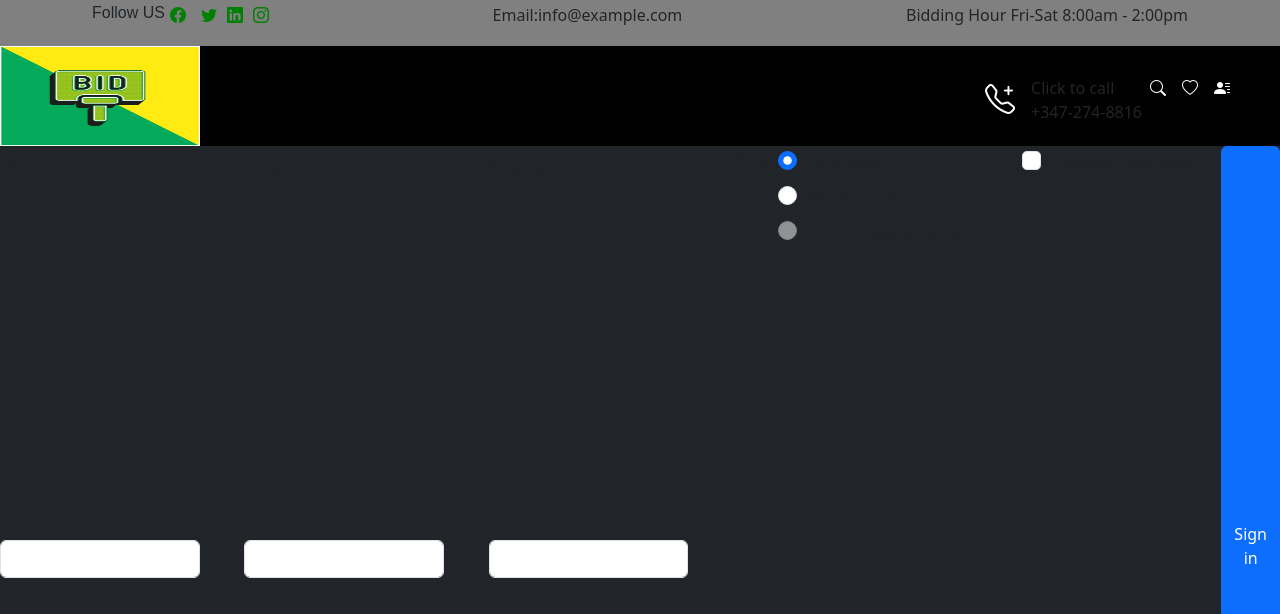
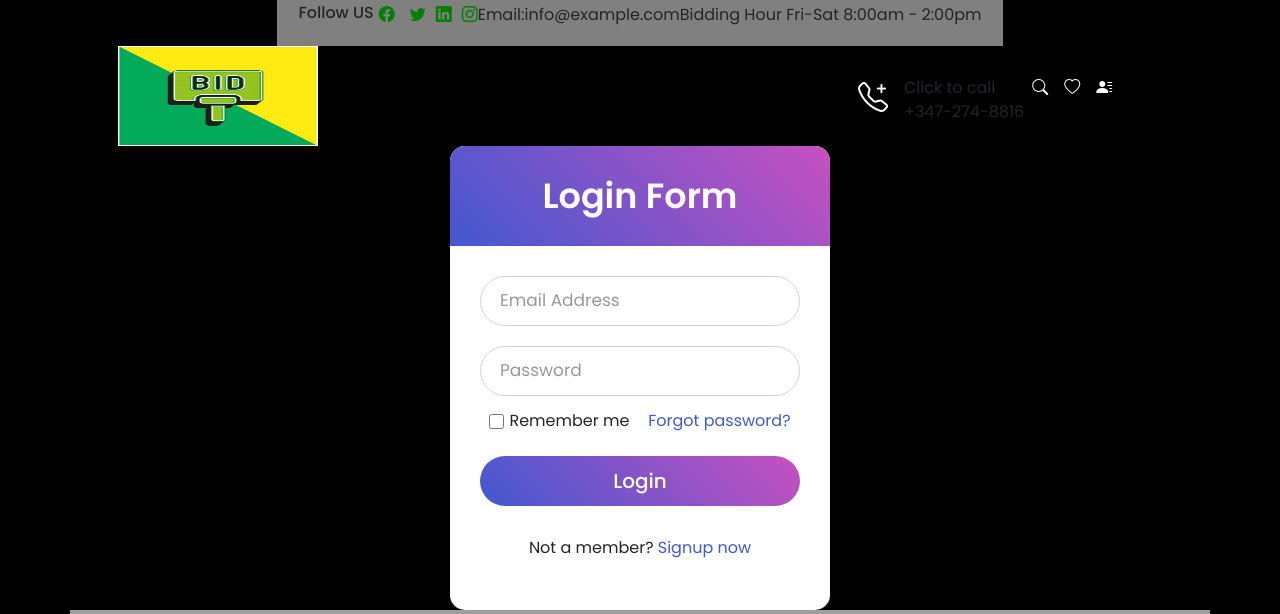
Before and after one commit to usmanali96/OAS---Copy, a Django app: page /register/ in a window 1280 px wide. Shown: the top 614 px of the page. Run offline with Django 5.2, Linux system fonts and the light colour scheme; grey boxes are pictures that could not be loaded.

Commit message:
adding sigun-up

```diff
--- /dev/null
+++ b/oas-env/oas/static/CSS/register.css
@@ -0,0 +1,134 @@
+
+@import url('https://fonts.googleapis.com/css?family=Poppins:400,500,600,700&display=swap');
+*{
+  margin: 0;
+  padding: 0;
+  box-sizing: border-box;
+  font-family: 'Poppins', sans-serif;
+}
+body{
+    display: grid;
+    height: 100%;
+    width: 100%;
+    place-items: center;
+    background-color: black;
+    line-height: 1.5;
+}
+  /* background: linear-gradient(-135deg, #c850c0, #4158d0); */
+::selection{
+  background: #4158d0;
+  color: #fff;
+}
+.wrapper{
+    display: grid;
+  width: 380px;
+  background: #fff;
+  border-radius: 15px;
+  box-shadow: 0px 15px 20px rgba(0,0,0,0.1);
+}
+.wrapper .title{
+  font-size: 35px;
+  font-weight: 600;
+  text-align: center;
+  line-height: 100px;
+  color: #fff;
+  user-select: none;
+  border-radius: 15px 15px 0 0;
+  background: linear-gradient(-135deg, #c850c0, #4158d0);
+}
+.wrapper form{
+  padding: 10px 30px 50px 30px;
+}
+.wrapper form .field{
+  height: 50px;
+  width: 100%;
+  margin-top: 20px;
+  position: relative;
+}
+.wrapper form .field input{
+  height: 100%;
+  width: 100%;
+  outline: none;
+  font-size: 17px;
+  padding-left: 20px;
+  border: 1px solid lightgrey;
+  border-radius: 25px;
+  transition: all 0.3s ease;
+}
+.wrapper form .field input:focus,
+form .field input:valid{
+  border-color: #4158d0;
+}
+.wrapper form .field label{
+  position: absolute;
+  top: 50%;
+  left: 20px;
+  color: #999999;
+  font-weight: 400;
+  font-size: 17px;
+  pointer-events: none;
+  transform: translateY(-50%);
+  transition: all 0.3s ease;
+}
+form .field input:focus ~ label,
+form .field input:valid ~ label{
+  top: 0%;
+  font-size: 16px;
+  color: #4158d0;
+  background: #fff;
+  transform: translateY(-50%);
+}
+form .content{
+  display: flex;
+  width: 100%;
+  height: 50px;
+  font-size: 16px;
+  align-items: center;
+  justify-content: space-around;
+}
+form .content .checkbox{
+  display: flex;
+  align-items: center;
+  justify-content: center;
+}
+form .content input{
+  width: 15px;
+  height: 15px;
+  background: red;
+}
+form .content label{
+  color: #262626;
+  user-select: none;
+  padding-left: 5px;
+}
+form .content .pass-link{
+  color: "";
+}
+form .field input[type="submit"]{
+  color: #fff;
+  border: none;
+  padding-left: 0;
+  margin-top: -10px;
+  font-size: 20px;
+  font-weight: 500;
+  cursor: pointer;
+  background: linear-gradient(-135deg, #c850c0, #4158d0);
+  transition: all 0.3s ease;
+}
+form .field input[type="submit"]:active{
+  transform: scale(0.95);
+}
+form .signup-link{
+  color: #262626;
+  margin-top: 20px;
+  text-align: center;
+}
+form .pass-link a,
+form .signup-link a{
+  color: #4158d0;
+  text-decoration: none;
+}
+form .pass-link a:hover,
+form .signup-link a:hover{
+  text-decoration: underline;
+}
--- a/oas-env/oas/static/JAVASCRIPT/theme.js
+++ b/oas-env/oas/static/JAVASCRIPT/theme.js
@@ -20,3 +20,23 @@ $('.owl-carousel-1').owlCarousel({
       }
     }
   })
+
+
+
+  var target_mili_sec = new Date("Oct 10, 2022 14:30:0").getTime();
+          function timer() {
+              var now_mili_sec = new Date().getTime();
+              var remaining_sec = Math.floor( (target_mili_sec - now_mili_sec) / 1000 );
+
+              var day = Math.floor(remaining_sec / (3600 * 24));
+              var hour = Math.floor((remaining_sec % (3600 * 24)) / 3600);
+              var min = Math.floor((remaining_sec % 3600) / 60);
+              var sec = Math.floor(remaining_sec % 60);
+
+              document.querySelector("#day").innerHTML = day;
+              document.querySelector("#hour").innerHTML = hour;
+              document.querySelector("#min").innerHTML = min;
+              document.querySelector("#sec").innerHTML = sec;
+          }
+
+          setInterval(timer, 1000); //1000 it means 1 sec
--- a/oas-env/oas/templates/about.html
+++ b/oas-env/oas/templates/about.html
@@ -110,8 +110,6 @@
 
 
 
-
-
     {% include 'footer.html' %}
   </body>
 </html>
--- a/oas-env/oas/templates/register.html
+++ b/oas-env/oas/templates/register.html
@@ -6,68 +6,42 @@
     <title>Sign-up</title>
     <meta charset="UTF-8">
     <meta name="viewport" content="width=device-width, initial-scale=1.0">
-    <link rel="stylesheet" href="{% static 'CSS/about.css' %}" />
+    <link rel="stylesheet" href="{% static 'CSS/register.css' %}" />
 </head>
 
-<form method="post" action="{% url 'register-user' %}">
+
+<div class="wrapper">
     {% csrf_token %}
-   <div class="d-flex bg-dark justify-content-center align-item-center"  style="height: 100vh;">
-    <div class="row mb-3">
-        <label for="username" class="col-sm-12 col-form-label">Username</label>
-        <div class="col-sm-10">
-          <input type="username" class="form-control" id="username" name="username">
-        </div>
-      </div>
+    <div class="title">
+       Login Form
+    </div>
+    <form method="post" action="{% url 'register-user' %}">
+       <div class="field">
+          <input type="text" required>
+          <label>Email Address</label>
+       </div>
+       <div class="field">
+          <input type="password" required>
+          <label>Password</label>
+       </div>
+       <div class="content">
+          <div class="checkbox">
+             <input type="checkbox" id="remember-me">
+             <label for="remember-me">Remember me</label>
+          </div>
+          <div class="pass-link">
+             <a href="#">Forgot password?</a>
+          </div>
+       </div>
+       <div class="field">
+          <input type="submit" value="Login">
+       </div>
+       <div class="signup-link">
+          Not a member? <a href="#">Signup now</a>
+       </div>
+    </form>
+ </div>
+</body>
 
-      <div class="row mb-3">
-          <label for="inputEmail3" class="col-sm-12 col-form-label">Email</label>
-          <div class="col-sm-10">
-            <input type="email" class="form-control" id="inputEmail3" name="email">
-          </div>
-        </div>
-
-
-      <div class="row mb-3">
-        <label for="password" class="col-sm-12 col-form-label">Password</label>
-        <div class="col-sm-10">
-          <input type="password" class="form-control" id="password" name="password">
-        </div>
-      </div>
-
-
-      <fieldset class="row mb-3">
-        <legend class="col-form-label col-sm-2 pt-0">Radios</legend>
-        <div class="col-sm-10">
-          <div class="form-check">
-            <input class="form-check-input" type="radio" name="gridRadios" id="gridRadios1" value="option1" checked>
-            <label class="form-check-label" for="gridRadios1">
-              First radio
-            </label>
-          </div>
-          <div class="form-check">
-            <input class="form-check-input" type="radio" name="gridRadios" id="gridRadios2" value="option2">
-            <label class="form-check-label" for="gridRadios2">
-              Second radio
-            </label>
-          </div>
-          <div class="form-check disabled">
-            <input class="form-check-input" type="radio" name="gridRadios" id="gridRadios3" value="option3" disabled>
-            <label class="form-check-label" for="gridRadios3">
-              Third disabled radio
-            </label>
-          </div>
-        </div>
-      </fieldset>
-      <div class="row mb-3">
-        <div class="col-sm-10 offset-sm-2">
-          <div class="form-check">
-            <input class="form-check-input" type="checkbox" id="gridCheck1">
-            <label class="form-check-label" for="gridCheck1">
-              Example checkbox
-            </label>
-          </div>
-        </div>
-      </div>
-      <button type="submit" class="btn btn-primary">Sign in</button>
-    </form>
-   </div><!-- /.d-flex -->
+{% include 'footer.html' %}
+</html>
```
Also changed, not shown: oas-env/oas/static/CSS/about.css (line endings or trailing spaces).
